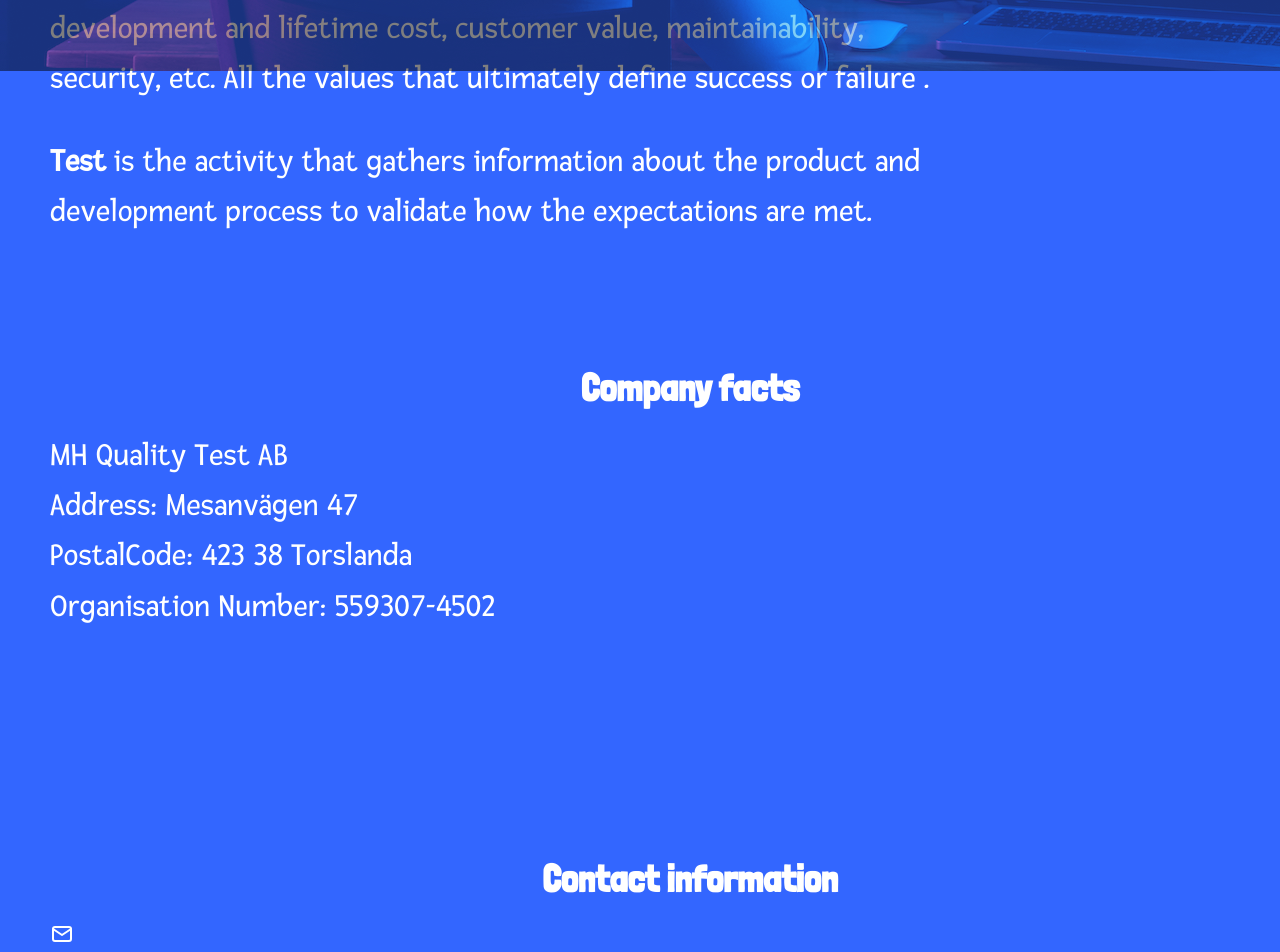
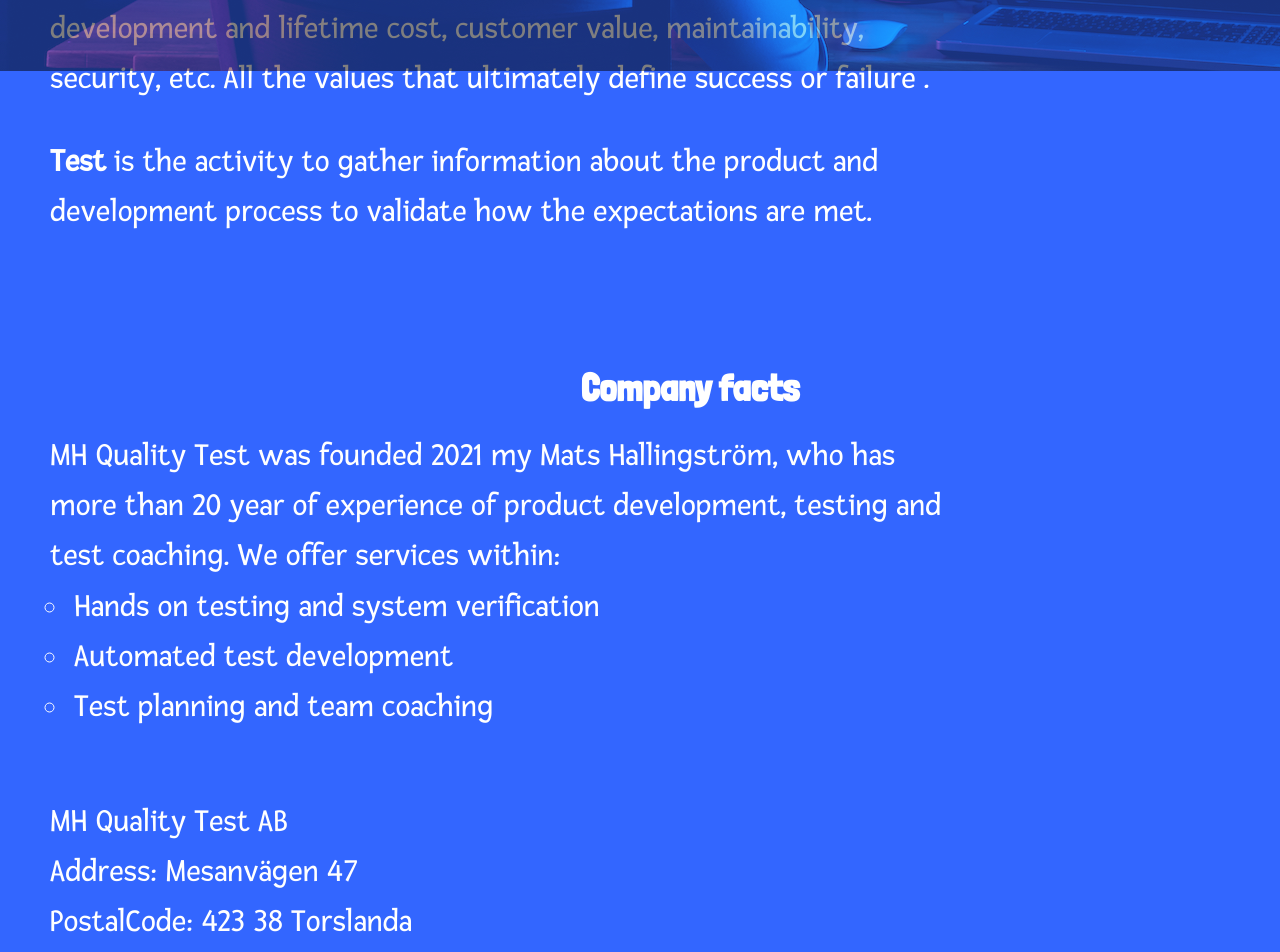
Before and after one commit to matshal/mhqualitytestweb, a Next.js app: page / in a window 1280 px wide. Shown: the part 1040-1992 px from the top of the page. Built offline with nearby package versions, Linux system fonts and the light colour scheme.

Commit message:
wf update

```diff
--- a/components/about.tsx
+++ b/components/about.tsx
@@ -25,7 +25,7 @@
       </StyledParagraph>
       <StyledParagraph>
         <b>Test </b>
-        is the activity that gathers information about the product and development process to validate how the expectations are met.
+        is the activity to gather information about the product and development process to validate how the expectations are met.
       </StyledParagraph>
       <StyledParagraph>
 
--- a/components/facts.tsx
+++ b/components/facts.tsx
@@ -1,5 +1,7 @@
 import { Container, StyledParagraph, StyledTitle } from './shared'
 import { facts } from '../utils/company'
+import { List, ListContext } from 'rc-field-form'
+import ListBody from 'antd/lib/transfer/ListBody'
 
 type Tech = 'react' | 'nextjs' | 'sqlite'
 
@@ -8,10 +10,27 @@
     <Container id='facts'>
       <StyledTitle level={1}>Company facts</StyledTitle>
       <StyledParagraph>
+        MH Quality Test was founded 2021 my Mats Hallingström, who has more than 20 year of experience of
+        product development, testing and test coaching. We offer services within:
+      <ul>
+        <li>
+          Hands on testing and system verification
+        </li>
+        <li>
+          Automated test development
+        </li>
+        <li>
+          Test planning and team coaching
+        </li>
+      </ul>
+
+      </StyledParagraph>
+      <StyledParagraph>
         {facts.name}<br></br>
         {facts.address}<br></br>
         {facts.postalCode} {facts.postalAddress}<br></br>
         {facts.orgNumber}<br></br>
+        Yes, we do have a VAT number.
         </StyledParagraph>
     </Container>
   )
```
